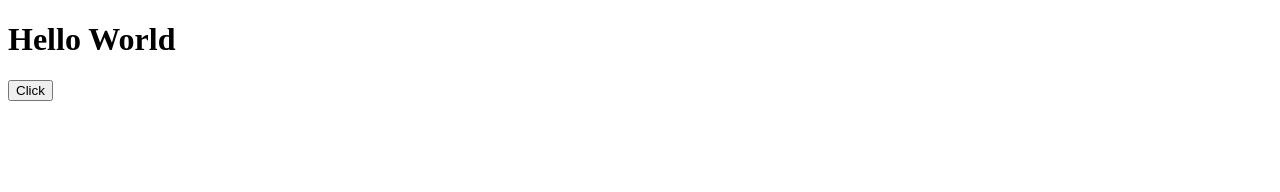
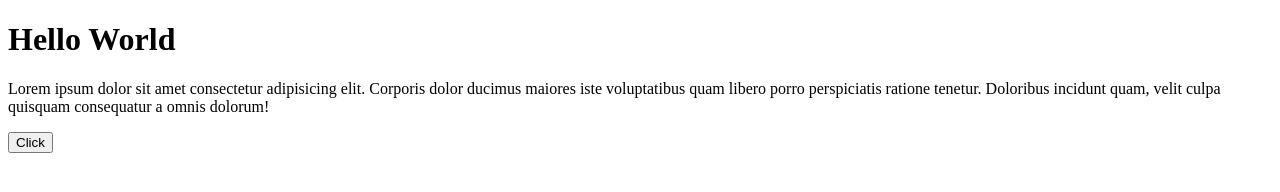
Before and after one commit to YzakV/web-page, a plain HTML site: page index.html in a window 1280 px wide. Drawn offline with Linux system fonts and the light colour scheme.

Commit message:
Update index.html

```diff
--- a/index.html
+++ b/index.html
@@ -9,6 +9,7 @@
    </head>
    <body>
       <h1>Hello World</h1>
+      <p>Lorem ipsum dolor sit amet consectetur adipisicing elit. Corporis dolor ducimus maiores iste voluptatibus quam libero porro perspiciatis ratione tenetur. Doloribus incidunt quam, velit culpa quisquam consequatur a omnis dolorum!</p>
       <button id="boton">Click</button>
       <script src="app.js"></script>
    </body>
```
